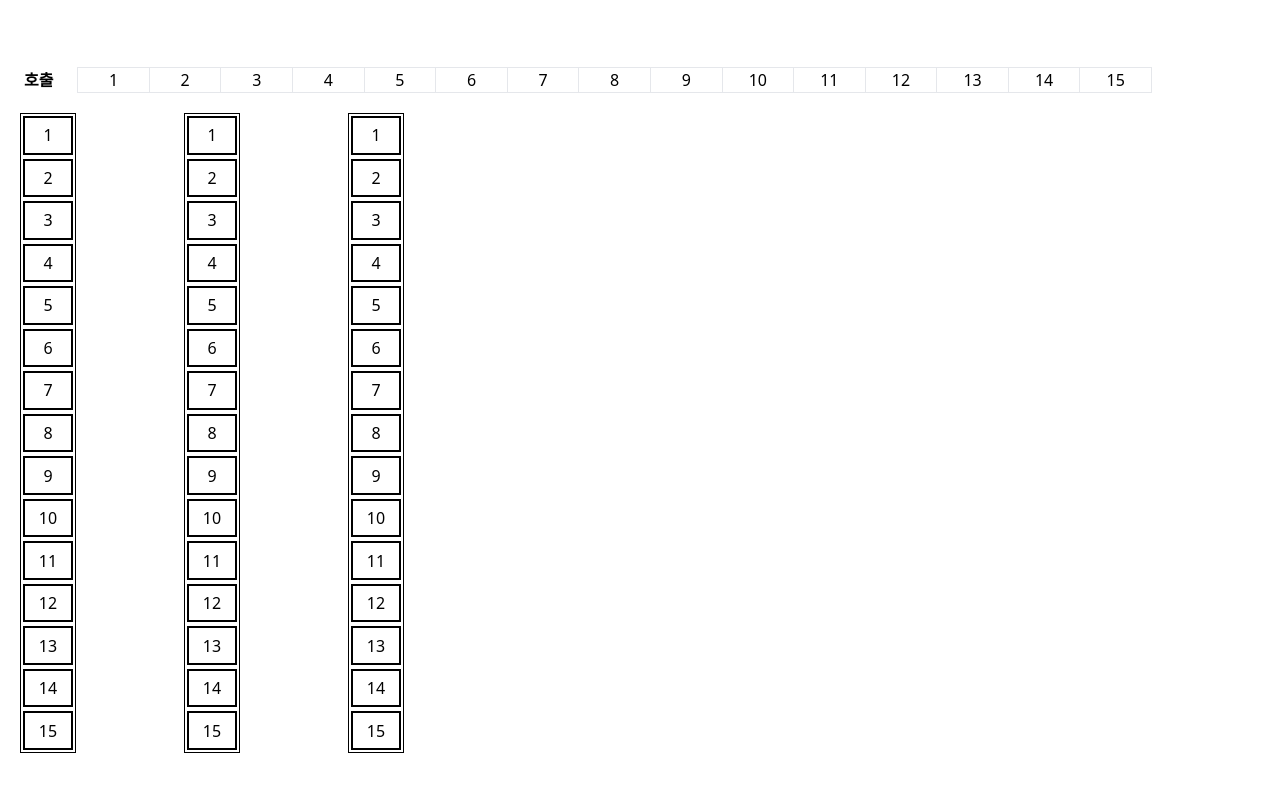
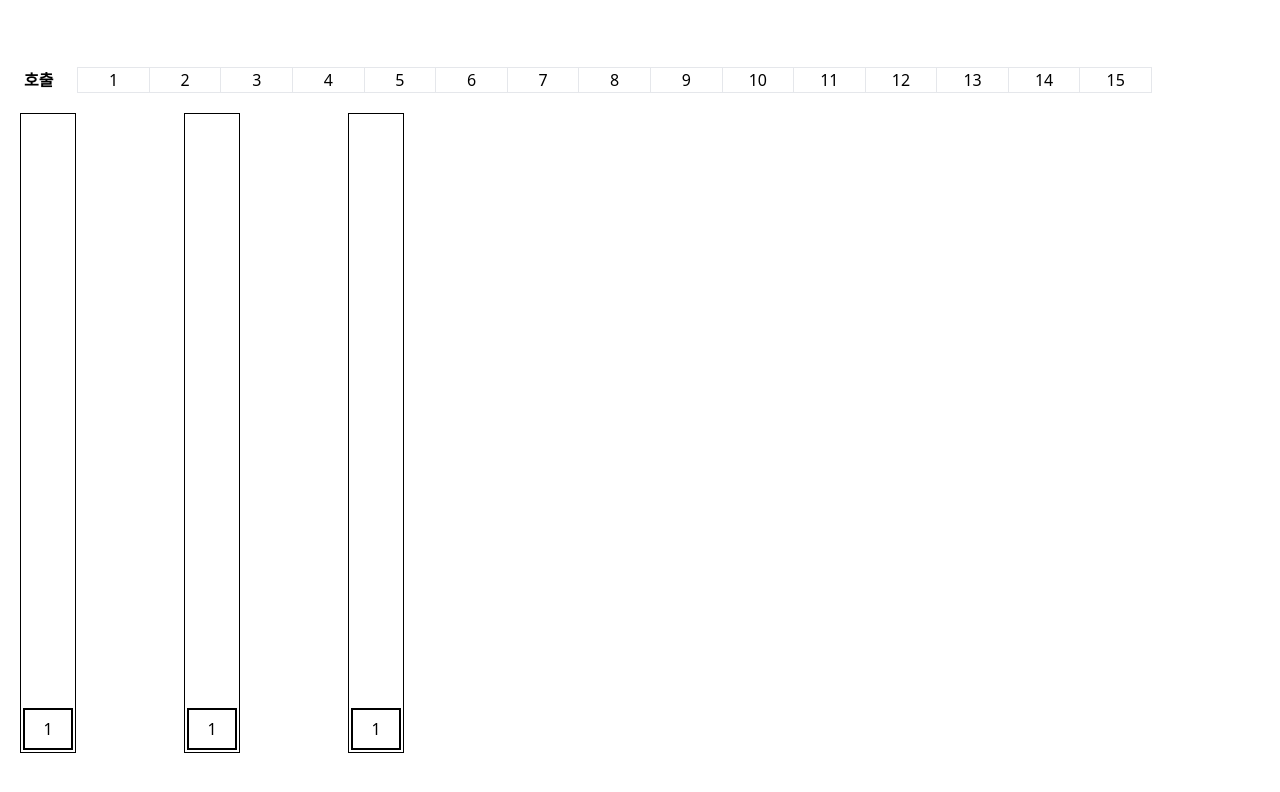
Before and after one commit to mi-hye/slashpage-online-test, a React (Create React App) app in the folder elevator/: page / in a window 1280 px wide. Shown: the top 792 px of the page. Built offline with nearby package versions, Linux system fonts and the light colour scheme.

Commit message:
feat: Saperate state to each elevator

```diff
--- a/elevator/src/components/Main/Elevator.tsx
+++ b/elevator/src/components/Main/Elevator.tsx
@@ -1,12 +1,19 @@
 import ElevatorBox from "./ElevatorBox";
 
+interface PropsType {
+	movingFloor: number | null;
+}
 const TOTAL_FLOOR = 15;
 
-function Elevator() {
+function Elevator({ movingFloor }: PropsType) {
 	return (
-		<div className="h-full w-14 border border-black flex flex-col justify-evenly">
+		<div className="h-full w-14 border border-black flex flex-col-reverse justify-evenly">
 			{Array.from({ length: TOTAL_FLOOR }, (_, i) => (
-				<ElevatorBox key={i + 1} floor={i + 1} />
+				<ElevatorBox
+					key={i + 1}
+					floor={i + 1}
+					currentFloor={movingFloor ? movingFloor : 1}
+				/>
 			))}
 		</div>
 	);
--- a/elevator/src/components/Main/ElevatorBox.tsx
+++ b/elevator/src/components/Main/ElevatorBox.tsx
@@ -1,17 +1,25 @@
-import { useState } from "react";
+import { useEffect, useState } from "react";
 
 interface PropsType {
 	floor: number;
+	currentFloor: number;
 }
 
 const activeStyle = "font-bold text-red-500 border-red-500";
 
-function ElevatorBox({ floor }: PropsType) {
+function ElevatorBox({ floor, currentFloor }: PropsType) {
 	const [active, setActive] = useState(false);
 
-	const handleActive = () => setActive(true);
+	useEffect(() => {
+		if (currentFloor === floor) {
+			setActive(true);
+			setTimeout(() => setActive(false), 1000);
+		}
+	}, [currentFloor, floor]);
 
 	return (
+		<>
+			{currentFloor === floor ? (
 				<div
 					className={`m-0.5 border-2  flex-center h-full ${
 						active ? activeStyle : "border-black"
@@ -19,6 +27,10 @@ function ElevatorBox({ floor }: PropsType) {
 				>
 					{floor}
 				</div>
+			) : (
+				<div className="m-0.5 h-full"></div>
+			)}
+		</>
 	);
 }
 
--- a/elevator/src/components/Main/Main.tsx
+++ b/elevator/src/components/Main/Main.tsx
@@ -1,11 +1,44 @@
+import { useContext } from "react";
 import Elevator from "./Elevator";
+import { ElevatorContext } from "../../provider/ElevatorManagerProvider";
+
+interface MapType {
+	[key: string]: number;
+}
+interface ArrayMapType {
+	[key: string]: string;
+}
 
 const ELEVATOR_NUM = 3;
+const ELEVATOR_MAP: MapType = {
+	firstElevator: 0,
+	secondElevator: 1,
+	thirdElevator: 2,
+};
+const ARRAY_MAP: ArrayMapType = {
+	0: "firstElevator",
+	1: "secondElevator",
+	2: "thirdElevator",
+};
+
 function Main() {
+	const { target, manager } = useContext(ElevatorContext);
+	const targetStr = target
+		? target.current
+		: "firstElevator";
+	const targetElevator = ELEVATOR_MAP[targetStr];
+
 	return (
 		<main className="w-[30%] h-[80%] ml-5 flex justify-between">
 			{Array.from({ length: ELEVATOR_NUM }, (_, i) => (
-				<Elevator key={i + 1} />
+				<Elevator
+					key={i + 1}
+					movingFloor={
+						targetElevator === i
+							? manager[targetStr]
+							: manager[ARRAY_MAP[i]]
+					}
+				/>
 			))}
 		</main>
 	);
```
Lines whose indentation alone changed are shown as unchanged.
